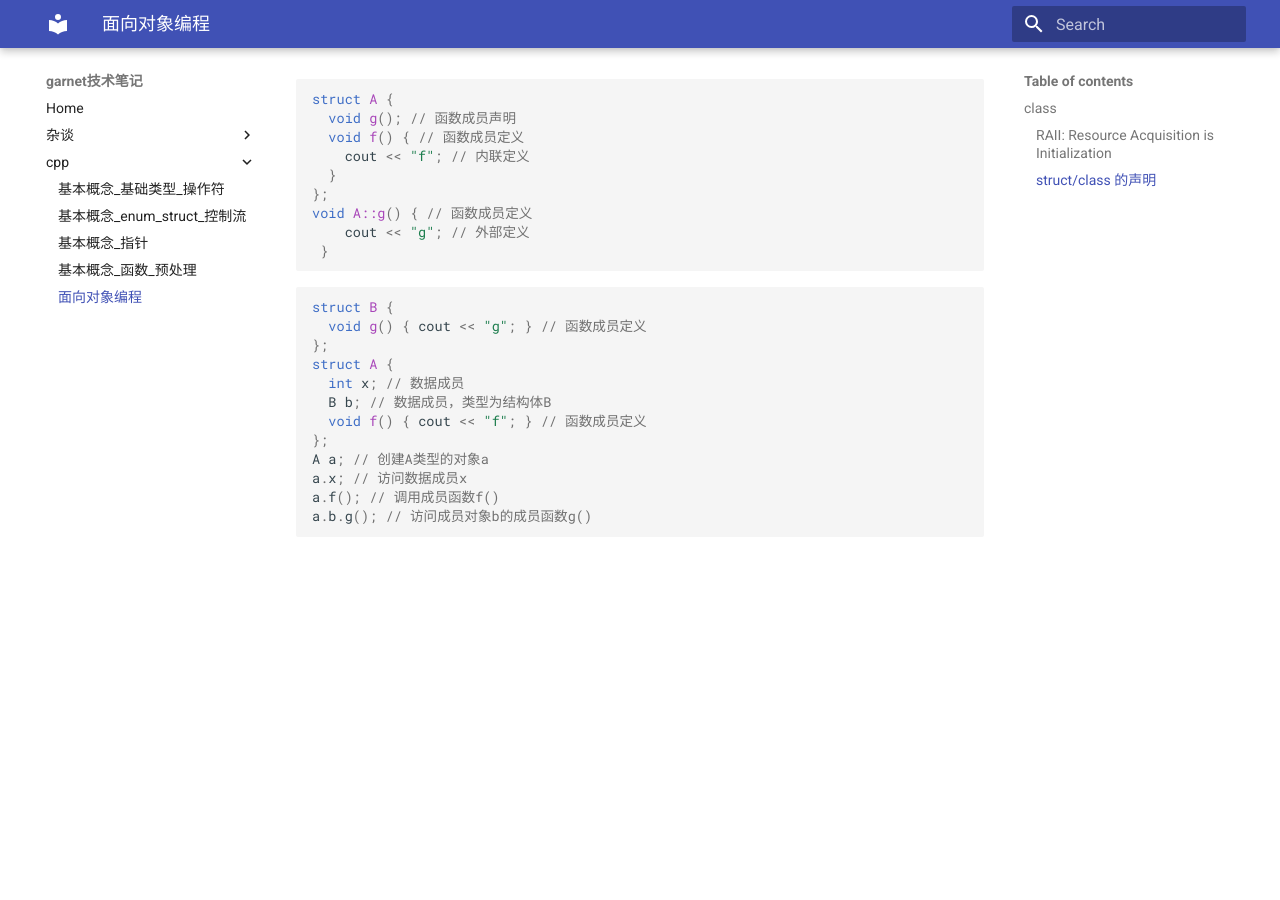
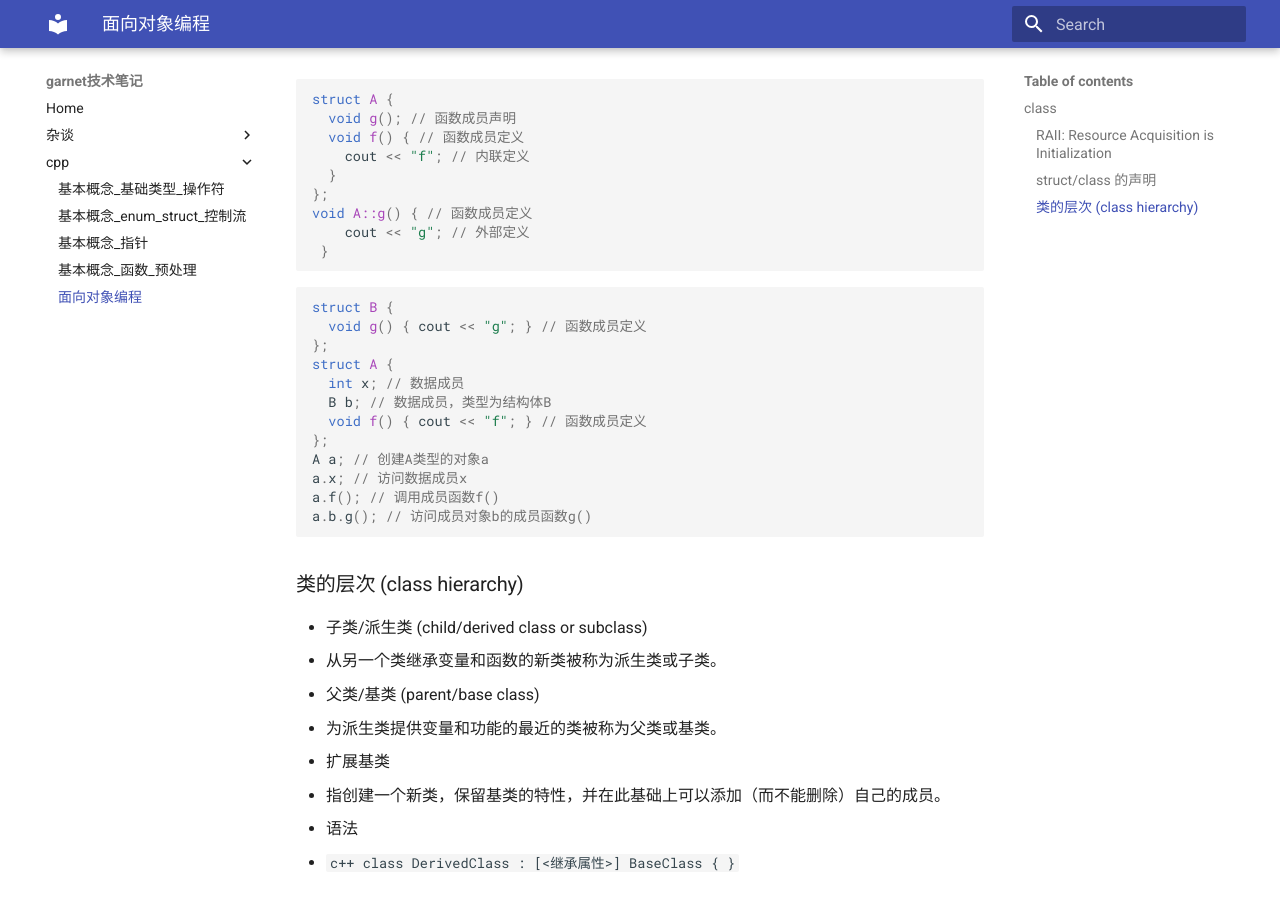
Before and after one commit to ymma98/technotes, an MkDocs documentation site: the page built from docs/cpp/OOP.md, in a window 1280 px wide and 900 px high, scrolled down 1554 px. Built offline with MkDocs 1.6.1 and Material for MkDocs 9.7.7, drawn with Linux system fonts in a browser that asks for light colours; before the commit the page ends 2115 px from its top, so only the background shows below that.

Commit message:
docs/cpp/OOP.md updated from https://stackedit.cn/

````diff
--- a/docs/cpp/OOP.md
+++ b/docs/cpp/OOP.md
@@ -72,10 +72,28 @@ a.f(); // 调用成员函数f()
 a.b.g(); // 访问成员对象b的成员函数g()
 ```
 
+### 类的层次 (class hierarchy)
+
+- 子类/派生类 (child/derived class or subclass)
+  - 从另一个类继承变量和函数的新类被称为派生类或子类。
+
+- 父类/基类 (parent/base class)
+  - 为派生类提供变量和功能的最近的类被称为父类或基类。
+
+- 扩展基类
+  - 指创建一个新类，保留基类的特性，并在此基础上可以添加（而不能删除）自己的成员。
+
+- 语法
+  - ```c++
+    class DerivedClass : [<继承属性>] BaseClass {
+    }
+    ```
+
 
 
 
 
 <!--stackedit_data:
-eyJoaXN0b3J5IjpbLTY0MTE2ODM5LDk3NjQ0MTMxNl19
+eyJoaXN0b3J5IjpbMTkyNzI4NjQ2MSwtNjQxMTY4MzksOTc2ND
+QxMzE2XX0=
 -->
````
